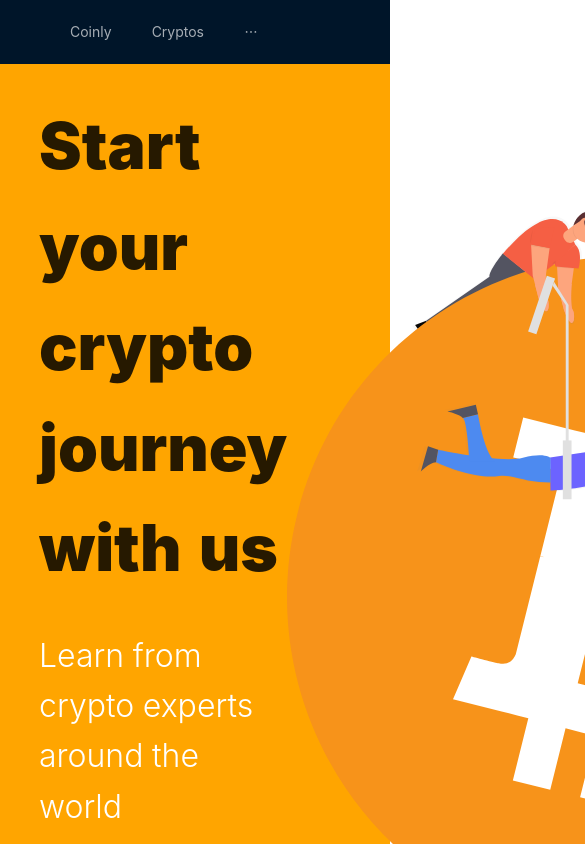
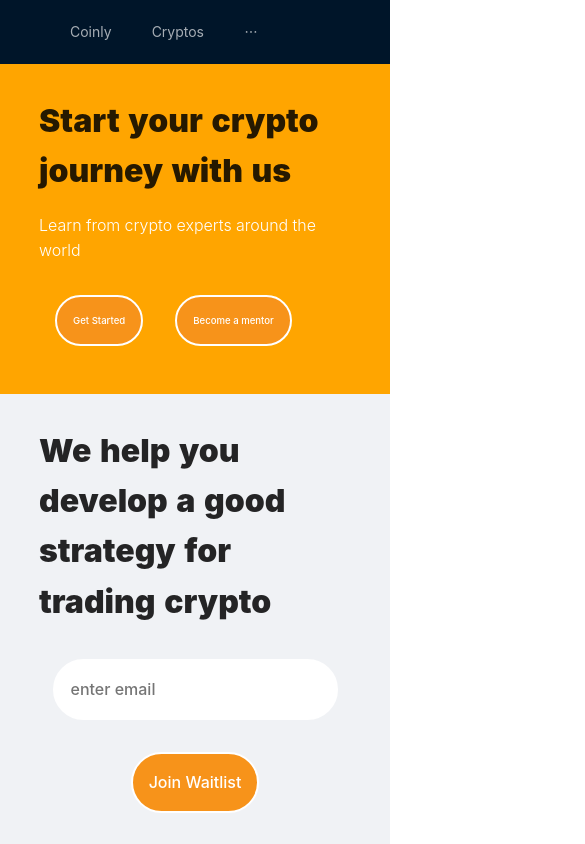
Before and after one commit to pnoken/coinly, a React (Create React App) app: page / in a window 390 px wide. Shown: the top 844 px of the page, 585 px wide, since content can reach past the window. Built offline with nearby package versions, Linux system fonts and the light colour scheme.

Commit message:
improved responsiveness

```diff
--- a/src/components/Cta/CallToAction.jsx
+++ b/src/components/Cta/CallToAction.jsx
@@ -1,5 +1,6 @@
 import React from "react";
 import { Flex } from "../Styled/Flex";
+import { Form } from "../Styled/Form.styled";
 
 function CallToAction() {
   return (
@@ -7,10 +8,10 @@ function CallToAction() {
       <header>
         <h1>We help you develop a good strategy for trading crypto</h1>
       </header>
-      <form>
+      <Form>
         <input placeholder="enter email" />
         <button>Join Waitlist</button>
-      </form>
+      </Form>
     </Flex>
   );
 }
--- a/src/components/Styled/Flex.jsx
+++ b/src/components/Styled/Flex.jsx
@@ -38,10 +38,40 @@ export const Flex = styled.div`
     & > button:hover {
       background: orange;
       border: 2px solid black;
+      color: black;
     }
   }
 
   & > img {
     flex: 1;
+    width: 100%;
+  }
+
+  @media (max-width: 1545px) {
+    & > header {
+      & > h1 {
+        font-size: 2rem;
+      }
+
+      & > p {
+        font-size: 1rem;
+      }
+    }
+  }
+
+  @media (max-width: 625px) {
+
+      flex-direction: column;
+
+    & > img {
+      display: none;
+    }
+
+    & header {
+      & > button {
+        font-size: 0.6rem;
+        paddingL 0.2rem;
+      }
+    }
   }
 `;
--- /dev/null
+++ b/src/components/Styled/Form.styled.jsx
@@ -0,0 +1,34 @@
+import styled from "styled-components";
+
+export const Form = styled.form`
+  display: flex;
+  align-items: center;
+  flex-direction: column;
+
+  & > button,
+  input {
+    border-radius: 50px;
+    border: 2px solid white;
+    outline: none;
+    color: white;
+    font-size: 1rem;
+    font-weight: 500;
+    padding: 1rem;
+    margin: 1rem;
+    transition: 1s all;
+  }
+
+  & input {
+    color: orange;
+  }
+
+  & > button {
+    cursor: pointer;
+    background: #f7931a;
+  }
+
+  & > button:hover {
+    background: orange;
+    border: 2px solid black;
+  }
+`;
```
